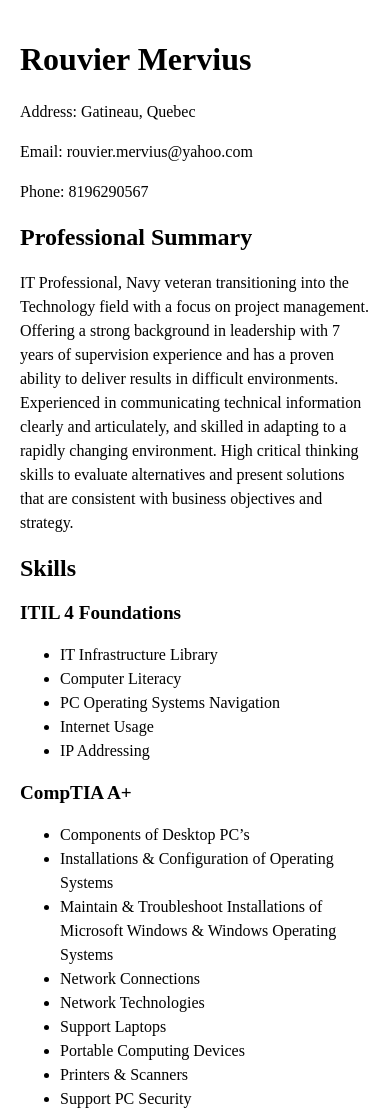
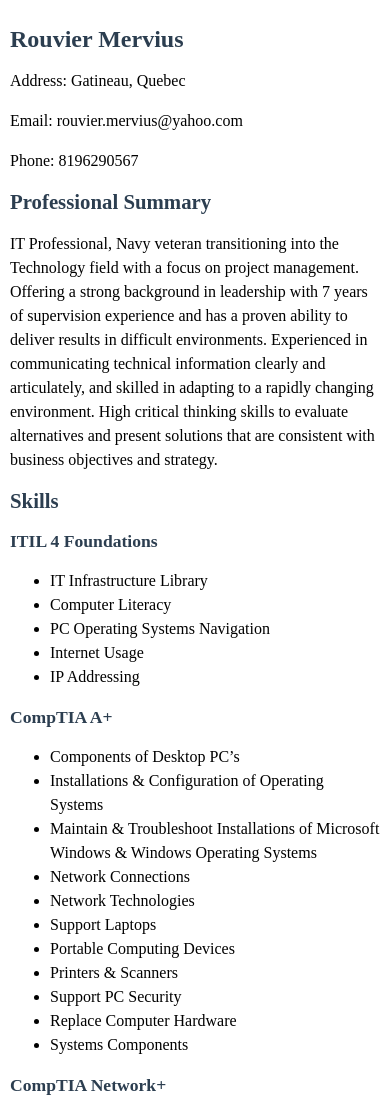
Before and after one commit to 2Kbest/cst3106_labs, a plain HTML site: page resume.html in a window 390 px wide. Shown: the top 1108 px of the page. Drawn offline with Linux system fonts and the light colour scheme.

Commit message:
css styles added

```diff
--- a/resume.html
+++ b/resume.html
@@ -36,7 +36,7 @@
             <li>Replace Computer Hardware</li>
             <li>Systems Components</li>
         </ul>
-        <H3>CompTIA Network+</H3>
+        <h3>CompTIA Network+</h3>
         <ul>
             <li>TCP/IP</li>
             <li>LAN</li>
--- a/styles.css
+++ b/styles.css
@@ -6,17 +6,37 @@ body {
 
 h1 {
     font-size: 2rem;
+    color: #2c3e50;
 }
 
 h2 {
     font-size: 1.5rem;
+    color:#2c3e50;
 }
 
 h3 {
     font-size: 1.2rem;
+    color:#2c3e50
 }
 
 p, li {
     font-size: 1rem;
     line-height: 1.5;
 }
+@media (max-width: 600px) {
+    body {
+        padding: 10px;
+    }
+
+    h1 {
+        font-size: 1.5rem;
+    }
+
+    h2 {
+        font-size: 1.3rem;
+    }
+
+    h3 {
+        font-size: 1.1rem;
+    }
+}
```
